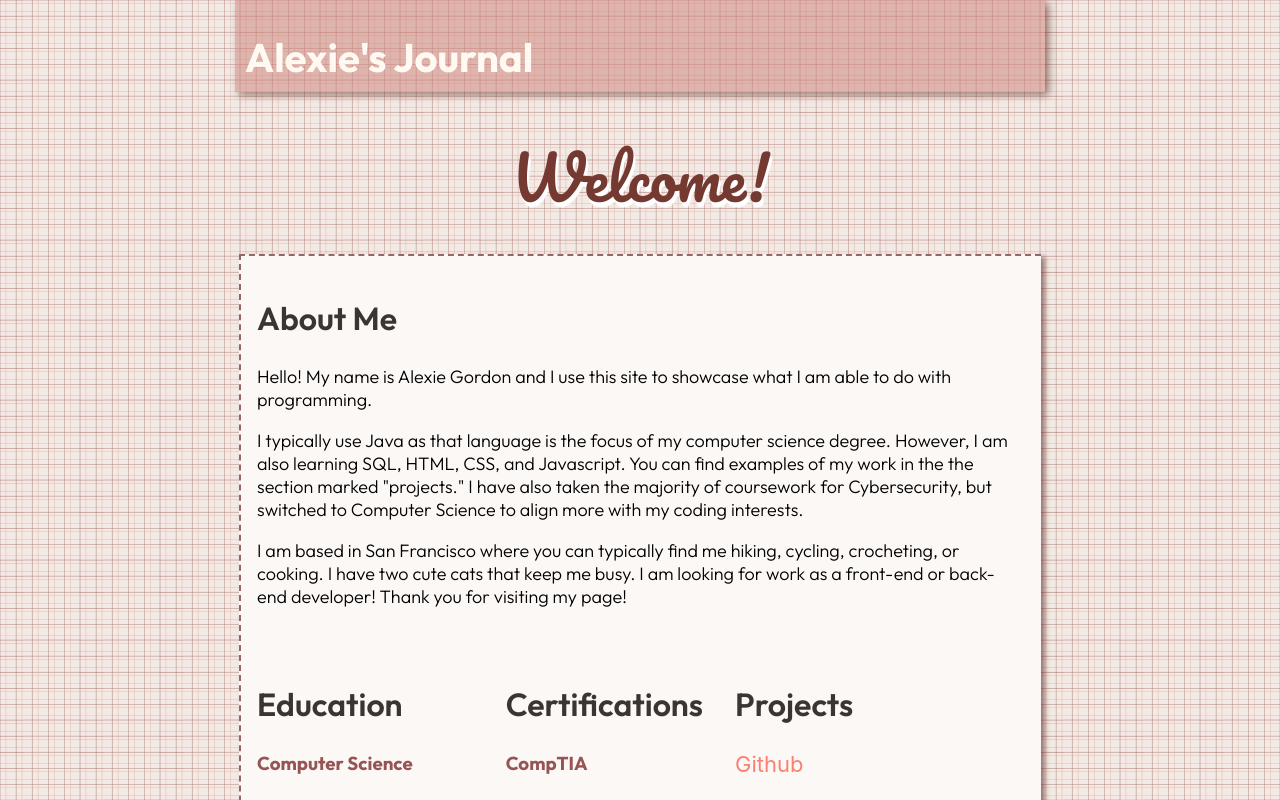
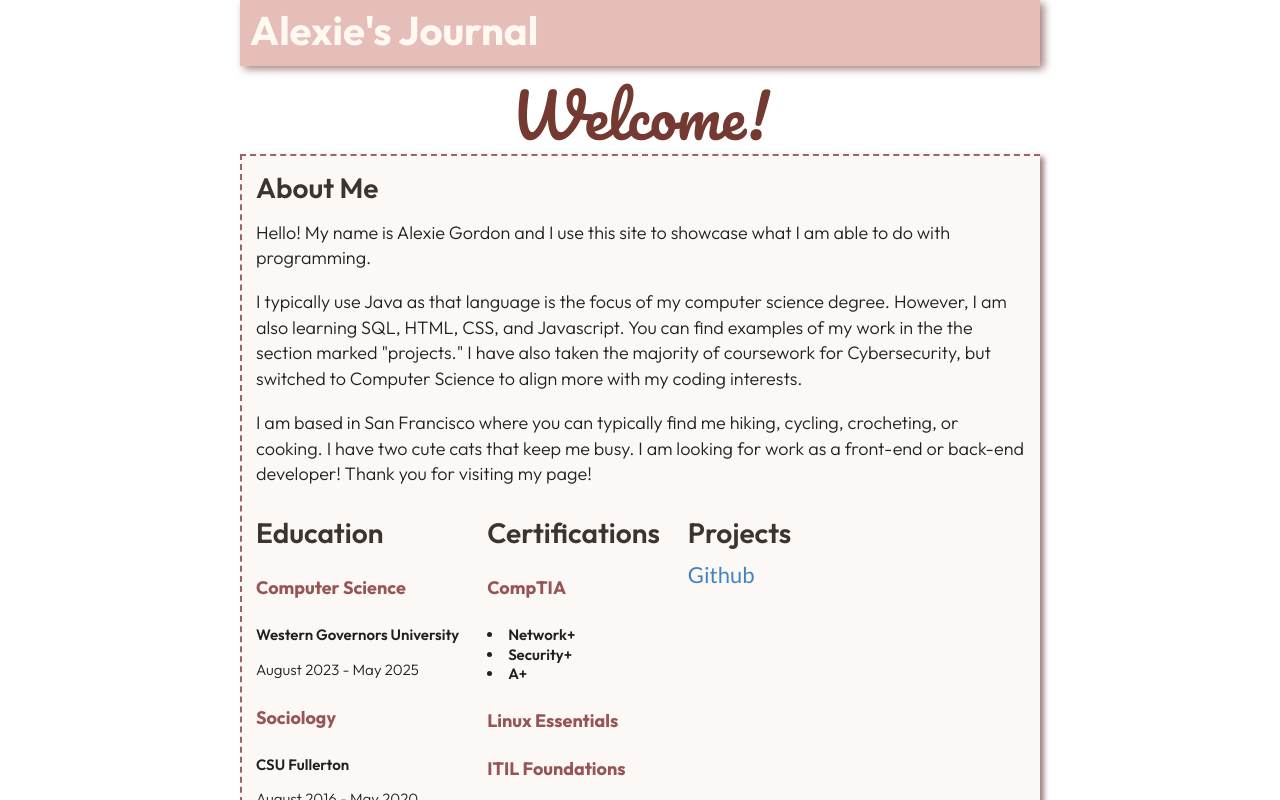
Before and after one commit to alexieg/alexieg, a React (Create React App) app: page / in a window 1280 px wide. Shown: the top 800 px of the page. Built offline with nearby package versions, Linux system fonts and the light colour scheme; a web font is replaced by a local one.

Commit message:
added routing for new pages

```diff
--- a/package.json
+++ b/package.json
@@ -9,6 +9,7 @@
     "@testing-library/user-event": "^13.5.0",
     "react": "^18.3.1",
     "react-dom": "^18.3.1",
+    "react-router-dom": "^6.24.1",
     "react-scripts": "5.0.1",
     "semantic-ui-css": "^2.5.0",
     "semantic-ui-react": "^2.1.5",
--- a/src/App.css
+++ b/src/App.css
@@ -3,14 +3,6 @@ body {
  background-size: 80px 80px;
  margin-left: 5vw;
  margin-right: 5vw;
-}
-
-.header a {
-  color: rgb(208, 105, 93);
-}
-
-.header a:visited {
-  color: rgb(208, 105, 93);
 }
 
 a:visited {
@@ -25,33 +17,6 @@ a {
   color: salmon;
   text-decoration: none;
   font-size: 22px;
-}
-
-.header {
-  flex: display;
-  justify-content: left;
-  align-items: normal;
-  flex-wrap: nowrap;
-  margin-left: auto;
-  margin-right: auto;
-  max-width: 800px;
-  background-color: rgba(206, 132, 125, 0.531);
-  padding-top: 5px;
-  padding-left: 10px;
-  margin-bottom: 10px;
-  box-shadow: 4px 3px 8px rgba(90, 34, 28, 0.576);
-}
-
-.header h1 {
-  font-family: "Outfit";
-  font-size: 40px;
-  color: rgb(255, 249, 241);
-  padding-bottom: 10px;
-}
-
-.title {
-  max-width: 290px;
-  position: inline;
 }
 
 .main {
--- a/src/App.js
+++ b/src/App.js
@@ -1,69 +1,17 @@
 import logo from './logo.svg';
-import './App.css';
+/* import './App.css'; */
+import HomePage from './pages/HomePage';
+import Login from './pages/Login';
+import { Routes, Route } from 'react-router-dom';
 
 function App() {
   return (
-    <div>
-      <div className='header'>
-        <div className='title'>
-          <h1>Alexie's Journal</h1>
-        </div>
-      </div>
-
-      <div className='main'>
-        <h1>Welcome!</h1>
-      </div>
-
-      <div className='section'>
-
-        <div className='about'>
-          <div className='abouttext'>
-            <h2>About Me</h2>
-            <p>Hello! My name is Alexie Gordon and I use this site to showcase
-              what I am able to do with programming.
-            </p>
-            <p>
-              I typically use Java as that language is the focus
-              of my computer science degree. However, I am also learning SQL,
-              HTML, CSS, and Javascript. You can find examples of my work in the
-              the section marked "projects." I have also taken the majority of coursework
-              for Cybersecurity, but switched to Computer Science to align more with
-              my coding interests.
-            </p>
-            <p>
-              I am based in San Francisco where you can typically find me hiking, cycling,
-              crocheting, or cooking. I have two cute cats that keep me busy. I am looking
-              for work as a front-end or back-end developer! Thank you for visiting my page!
-            </p>
-          </div>
-        </div>
-
-        <div className='education'>
-          <h2>Education</h2>
-          <h3>Computer Science</h3>
-          <h4>Western Governors University</h4>
-          <p>August 2023 - May 2025</p>
-          <h3>Sociology</h3>
-          <h4>CSU Fullerton</h4>
-          <p>August 2016 - May 2020</p>
-        </div>
-
-        <div className='certifications'>
-          <h2>Certifications</h2>
-          <h3>CompTIA</h3>
-          <h4><li>Network+</li>  <li>Security+</li>  <li>A+</li></h4>
-          <h3>Linux Essentials</h3>
-          <h3>ITIL Foundations</h3>
-        </div>
-
-        <div className='projects'>
-          <h2>Projects</h2>
-          <a href="https://github.com/alexieg"> Github
-          </a>
-        </div>
-
-      </div>
-    </div>
+    <>
+      <Routes>
+        <Route path="/" element={<HomePage />} />
+        <Route path="/login" element={<Login />} />
+      </Routes>
+    </>
   );
 }
 
--- /dev/null
+++ b/src/components/Header.css
@@ -0,0 +1,34 @@
+.header {
+    flex: display;
+    justify-content: left;
+    align-items: normal;
+    flex-wrap: nowrap;
+    margin-left: auto;
+    margin-right: auto;
+    max-width: 800px;
+    background-color: rgba(206, 132, 125, 0.531);
+    padding-top: 5px;
+    padding-left: 10px;
+    margin-bottom: 10px;
+    box-shadow: 4px 3px 8px rgba(90, 34, 28, 0.576);
+  }
+
+  .header h1 {
+    font-family: "Outfit";
+    font-size: 40px;
+    color: rgb(255, 249, 241);
+    padding-bottom: 10px;
+  }
+
+  .header a {
+    color: rgb(208, 105, 93);
+  }
+
+  .header a:visited {
+    color: rgb(208, 105, 93);
+  }
+
+  .title {
+    max-width: 290px;
+    position: inline;
+  }
--- /dev/null
+++ b/src/components/Header.js
@@ -0,0 +1,13 @@
+import './Header.css';
+
+function Header() {
+    return (
+        <div className='header'>
+        <div className='title'>
+          <h1>Alexie's Journal</h1>
+        </div>
+      </div>
+    )
+}
+
+export default Header;
--- a/src/index.js
+++ b/src/index.js
@@ -1,13 +1,18 @@
 import React from 'react';
 import ReactDOM from 'react-dom/client';
+import { BrowserRouter } from 'react-router-dom';
 import './index.css';
 import App from './App';
 import reportWebVitals from './reportWebVitals';
+import 'semantic-ui-css/semantic.min.css'
+
 
 const root = ReactDOM.createRoot(document.getElementById('root'));
 root.render(
   <React.StrictMode>
-    <App />
+    <BrowserRouter>
+      <App />
+    </BrowserRouter>
   </React.StrictMode>
 );
 
--- /dev/null
+++ b/src/pages/HomePage.css
@@ -0,0 +1,99 @@
+body {
+    background-image: url("/src/lines.png");
+    background-size: 80px 80px;
+    margin-left: 5vw;
+    margin-right: 5vw;
+}
+
+a:visited {
+    color: #df9f8d;
+}
+
+a:hover {
+    color:#af6855
+}
+
+a {
+    color: salmon;
+    text-decoration: none;
+    font-size: 22px;
+}
+
+.main {
+    display: flex;
+    justify-content: center;
+    align-items: center;
+    margin-left: auto;
+    margin-right: auto;
+}
+
+.main h1 {
+    font-family: "Pacifico";
+    color: #743931;
+    text-shadow: 2px 5px 1px white;
+    font-weight: 500;
+    font-size: 60px;
+    margin-top: 5px;
+    margin-bottom: 25px;
+}
+
+.section {
+    display: flex;
+    justify-content: normal;
+    align-items: flex-start;
+    flex-wrap: wrap;
+    margin-left: auto;
+    margin-right: auto;
+    margin-bottom: 50px;
+    min-width: 200px;
+    max-width: 800px;
+    background-color: rgb(252, 248, 245);
+    border-top: 2.5px dashed #9a6565;
+    border-left: 2.5px dashed #9a6565;
+    box-shadow: 4px 3px 5px rgba(90, 34, 28, 0.574);
+}
+
+.section h2 {
+    font-family: "Outfit";
+    color: rgb(59, 52, 49);
+    font-weight: 600;
+    font-size: 2rem;
+}
+
+.section h3 {
+    font-family: "Outfit";
+    font-weight: 700;
+    color: #975454;
+}
+
+.section h4 {
+    font-family: "Outfit";
+    font-weight: 600;
+}
+
+.section p {
+    font-family: "Outfit";
+    font-weight: 300;
+    font-size: 18px;
+}
+
+.about {
+    padding: 1em;
+    flex-grow: 1;
+}
+
+.education {
+    padding: 1em;
+}
+
+.education p {
+    font-size: 15px;
+}
+
+.certifications {
+    padding: 1em;
+}
+
+.projects {
+    padding: 1em;
+}
--- /dev/null
+++ b/src/pages/HomePage.js
@@ -0,0 +1,66 @@
+import Header from '../components/Header.js';
+import './HomePage.css';
+
+function HomePage() {
+    return (
+        <div>
+            <Header />
+
+            <div className='main'>
+            <h1>Welcome!</h1>
+        </div>
+
+        <div className='section'>
+
+          <div className='about'>
+            <div className='abouttext'>
+              <h2>About Me</h2>
+              <p>Hello! My name is Alexie Gordon and I use this site to showcase
+                what I am able to do with programming.
+              </p>
+              <p>
+                I typically use Java as that language is the focus
+                of my computer science degree. However, I am also learning SQL,
+                HTML, CSS, and Javascript. You can find examples of my work in the
+                the section marked "projects." I have also taken the majority of coursework
+                for Cybersecurity, but switched to Computer Science to align more with
+                my coding interests.
+              </p>
+              <p>
+                I am based in San Francisco where you can typically find me hiking, cycling,
+                crocheting, or cooking. I have two cute cats that keep me busy. I am looking
+                for work as a front-end or back-end developer! Thank you for visiting my page!
+              </p>
+            </div>
+          </div>
+
+          <div className='education'>
+            <h2>Education</h2>
+            <h3>Computer Science</h3>
+            <h4>Western Governors University</h4>
+            <p>August 2023 - May 2025</p>
+            <h3>Sociology</h3>
+            <h4>CSU Fullerton</h4>
+            <p>August 2016 - May 2020</p>
+          </div>
+
+          <div className='certifications'>
+            <h2>Certifications</h2>
+            <h3>CompTIA</h3>
+            <h4><li>Network+</li>  <li>Security+</li>  <li>A+</li></h4>
+            <h3>Linux Essentials</h3>
+            <h3>ITIL Foundations</h3>
+          </div>
+
+          <div className='projects'>
+            <h2>Projects</h2>
+            <a href="https://github.com/alexieg"> Github
+            </a>
+          </div>
+
+        </div>
+      </div>
+    )
+}
+
+export default HomePage;
--- /dev/null
+++ b/src/pages/Login.css
@@ -0,0 +1,6 @@
+body {
+    background-image: url("/src/lines.png");
+    background-size: 80px 80px;
+    margin-left: 5vw;
+    margin-right: 5vw;
+   }
--- /dev/null
+++ b/src/pages/Login.js
@@ -0,0 +1,10 @@
+import Header from '../components/Header.js';
+import './Login.css';
+
+function Login() {
+    return (
+        <h1>hello</h1>
+    )
+}
+
+export default Login;
```
Also changed, not shown: 1 other file (tests, documents, lock files or other folders).
